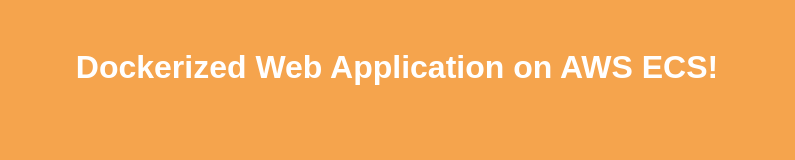
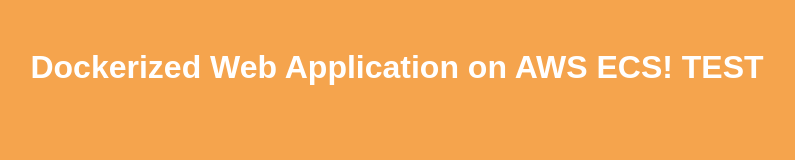
Before and after one commit to csrisawat/lab7repo, a website: page public/index.html in a window 1280 px wide. Shown: the whole page, without its empty margins (243-1038 px from the left). Drawn offline with Linux system fonts and the light colour scheme.

```diff
--- a/public/index.html
+++ b/public/index.html
@@ -13,6 +13,6 @@
   </style>
 </head>
 <body>
-  <h1> Dockerized Web Application on AWS ECS!</h1>
+  <h1> Dockerized Web Application on AWS ECS! TEST</h1>
 </body>
 </html>
```
